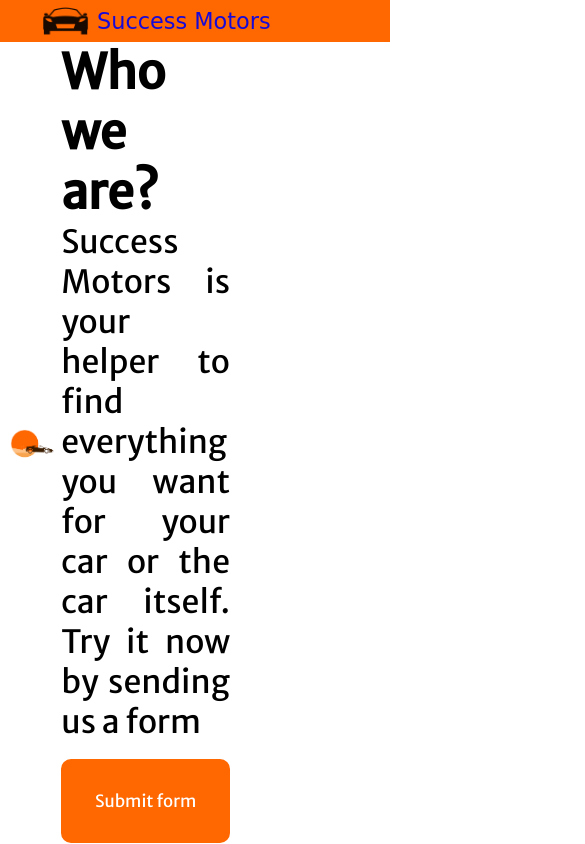
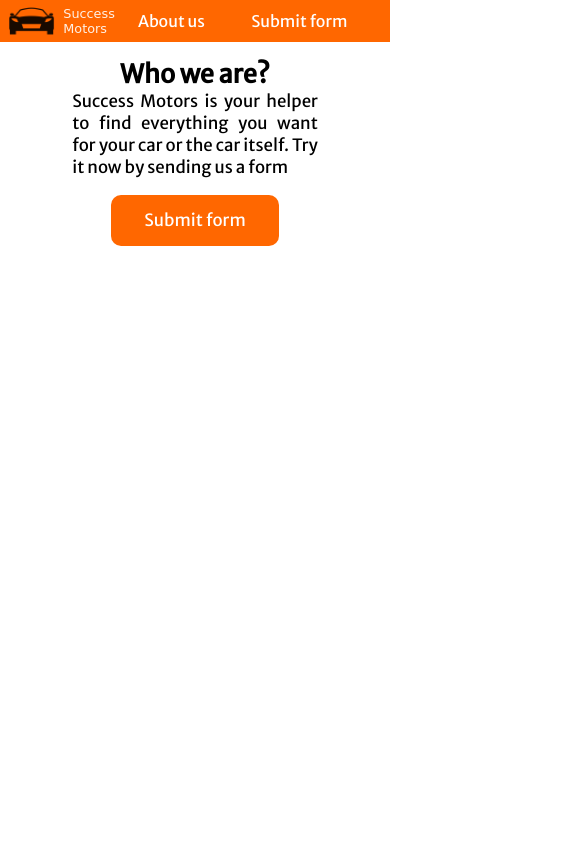
Before and after one commit to StravyVox/Salesforce-Dev-Project, a website: page WebSite/public/index.html in a window 390 px wide. Shown: the top 844 px of the page, 585 px wide, since content can reach past the window. Drawn offline with Linux system fonts and the light colour scheme; a web font is replaced by a local one.

Commit message:
Added media css for smartphones

```diff
--- a/WebSite/CSS/style.css
+++ b/WebSite/CSS/style.css
@@ -18,8 +18,8 @@
 .logo p{
     font-family: 'Tilt Warp', cursive;
     font-size: 1.4em;
-        margin-left: 1vb;
-        width: 70vb;
+    padding-left: 1vb;
+    width: 100%;
 }
 .header{
     font-family: 'Merriweather Sans', sans-serif;
@@ -28,6 +28,9 @@
     color: white;
     justify-content: space-between;
     height: 5vh;
+}
+.header a{
+    color: white;
 }
 .header a:visited{
     color: white;
@@ -40,7 +43,7 @@
     display: flex;
     align-items: center;
     justify-content: space-around;
-        width: 10%;
+    width: 15%;
     margin-right: 5%;
 }
 .nav-item{
@@ -55,26 +58,32 @@
 .image-block{
     display: flex;
     justify-content: center;
+    width: 50%;
 }
 .image-block img{
     height: 100%;
     width: 90%;
 }
 .text-block{
+    width: 50%;
     display: flex;
     flex-direction: column;
     align-items: center;
     font-family: 'Merriweather Sans', sans-serif;
-        font-size: 2em;
+    font-size: 2.5vh;
     text-align: justify;
-        padding-right: 5em;
+    padding: 0vh 5vh;
+}
+.text-block p{
+    width: 70%;
+
 }
 .button{
     margin-top: 1em;
     font-family: 'Merriweather Sans', sans-serif;
     font-size: 2vb;
     width: 10em;
-        height: 5em;
+    height: 3em;
     background-color: #FF6700;
     color: white;
     border-radius: 10px;
@@ -102,7 +111,7 @@
 }
 .form{
     display: flex;
-        width: 30%;
+    width: 40%;
     margin-top: 5vh;
     border-radius: 15px;
     background-color: #FF6700;
@@ -128,6 +137,7 @@
 .form-inputs{
     display: flex;
     flex-direction: column;
+    width: 100%;
 }
 .doubleBlock{
     display: flex;
@@ -135,3 +145,58 @@
     justify-content: space-around;
 
 }
+.doubleBlock input{
+    width: 50%;
+}
+@media (max-width:481px){
+    .info-block{
+        margin-top: 1em;
+    }
+    .logo {
+        display: flex;
+        padding-left: 1vb;
+        align-items: center;
+        justify-content: space-between;
+        text-decoration: none;
+    }
+    .nav-links{
+        display: flex;
+        align-items: center;
+        justify-content: space-around;
+        width: 100%;
+        margin-right: 5%;
+    }
+
+    .logo p{
+        font-family: 'Tilt Warp', cursive;
+        font-size: 0.8em;
+        width: 100%;
+    }
+    .image-block{
+        display: none;
+    }
+    .text-block{
+        width: 90%;
+        display: flex;
+        flex-direction: column;
+        align-items: center;
+        font-family: 'Merriweather Sans', sans-serif;
+        font-size: 2vh;
+        text-align: justify;
+        padding: 0vh 2vh;
+    }
+    .form{
+        display: flex;
+        width: 90%;
+        margin-top: 2vh;
+        border-radius: 15px;
+        background-color: #FF6700;
+        color: white;
+        font-family: 'Merriweather Sans', sans-serif;
+        box-shadow: 6px 5px 5px 0px #e0e0e0;
+        flex-direction: column;
+        align-items: center;
+        justify-content: center;
+    }
+
+}
--- a/WebSite/public/CSS/style.css
+++ b/WebSite/public/CSS/style.css
@@ -18,8 +18,8 @@
 .logo p{
     font-family: 'Tilt Warp', cursive;
     font-size: 1.4em;
-    margin-left: 1vb;
-    width: 70vb;
+    padding-left: 1vb;
+    width: 100%;
 }
 .header{
     font-family: 'Merriweather Sans', sans-serif;
@@ -28,6 +28,9 @@
     color: white;
     justify-content: space-between;
     height: 5vh;
+}
+.header a{
+    color: white;
 }
 .header a:visited{
     color: white;
@@ -40,7 +43,7 @@
     display: flex;
     align-items: center;
     justify-content: space-around;
-    width: 10%;
+    width: 15%;
     margin-right: 5%;
 }
 .nav-item{
@@ -55,26 +58,32 @@
 .image-block{
     display: flex;
     justify-content: center;
+    width: 50%;
 }
 .image-block img{
     height: 100%;
     width: 90%;
 }
 .text-block{
+    width: 50%;
     display: flex;
     flex-direction: column;
     align-items: center;
     font-family: 'Merriweather Sans', sans-serif;
-    font-size: 2em;
+    font-size: 2.5vh;
     text-align: justify;
-    padding-right: 5em;
+    padding: 0vh 5vh;
+}
+.text-block p{
+    width: 70%;
+
 }
 .button{
     margin-top: 1em;
     font-family: 'Merriweather Sans', sans-serif;
     font-size: 2vb;
     width: 10em;
-    height: 5em;
+    height: 3em;
     background-color: #FF6700;
     color: white;
     border-radius: 10px;
@@ -102,7 +111,7 @@
 }
 .form{
     display: flex;
-    width: 30%;
+    width: 40%;
     margin-top: 5vh;
     border-radius: 15px;
     background-color: #FF6700;
@@ -128,6 +137,7 @@
 .form-inputs{
     display: flex;
     flex-direction: column;
+    width: 100%;
 }
 .doubleBlock{
     display: flex;
@@ -135,3 +145,58 @@
     justify-content: space-around;
 
 }
+.doubleBlock input{
+    width: 50%;
+}
+@media (max-width:481px){
+    .info-block{
+        margin-top: 1em;
+    }
+    .logo {
+        display: flex;
+        padding-left: 1vb;
+        align-items: center;
+        justify-content: space-between;
+        text-decoration: none;
+    }
+    .nav-links{
+        display: flex;
+        align-items: center;
+        justify-content: space-around;
+        width: 100%;
+        margin-right: 5%;
+    }
+
+    .logo p{
+        font-family: 'Tilt Warp', cursive;
+        font-size: 0.8em;
+        width: 100%;
+    }
+    .image-block{
+        display: none;
+    }
+    .text-block{
+        width: 90%;
+        display: flex;
+        flex-direction: column;
+        align-items: center;
+        font-family: 'Merriweather Sans', sans-serif;
+        font-size: 2vh;
+        text-align: justify;
+        padding: 0vh 2vh;
+    }
+    .form{
+        display: flex;
+        width: 90%;
+        margin-top: 2vh;
+        border-radius: 15px;
+        background-color: #FF6700;
+        color: white;
+        font-family: 'Merriweather Sans', sans-serif;
+        box-shadow: 6px 5px 5px 0px #e0e0e0;
+        flex-direction: column;
+        align-items: center;
+        justify-content: center;
+    }
+
+}
--- a/WebSite/public/JS/indexJS.js
+++ b/WebSite/public/JS/indexJS.js
@@ -26,7 +26,7 @@
     for(let element of inputelements){
         mapElements.set(element.id,false);
     }
-    mapElements.set('captcha', true);
+    mapElements.set('captcha', false);
 
 }
 function prepareForm(){
```
Lines whose indentation alone changed are shown as unchanged.
